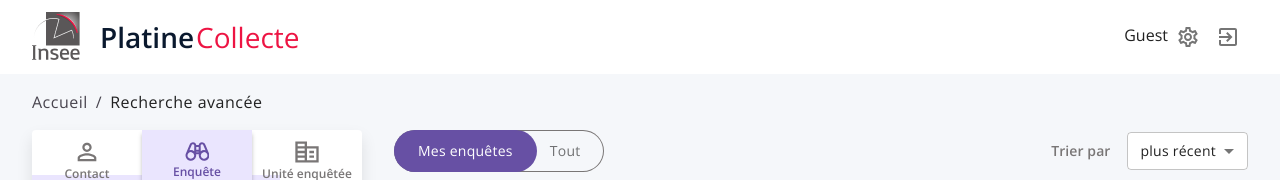
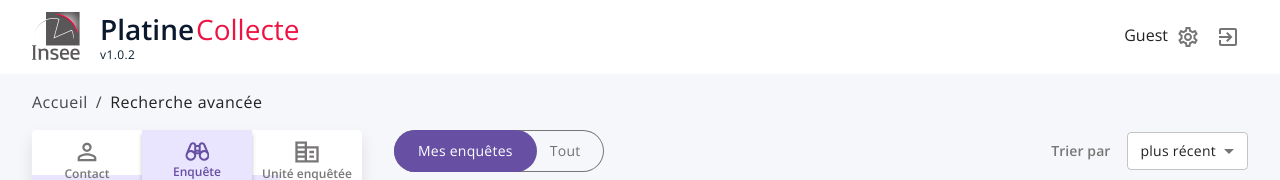
Before and after one commit to InseeFr/Platine-Management, a React (Vite) app: page /search/surveys in a window 1280 px wide. Shown: the top 180 px of the page. Built offline with nearby package versions, Linux system fonts and the light colour scheme; no server answers.

Commit message:
chore - finalize pr

```diff
--- a/src/hooks/useFetchQuery.ts
+++ b/src/hooks/useFetchQuery.ts
@@ -60,7 +60,7 @@ export function useInfiniteFetchQuery<Path extends APIPaths, Options extends API
     },
   };
   const result = useInfiniteQuery({
-    initialPageParam: 1,
+    initialPageParam: 0,
     queryKey: key,
     queryFn: ({ pageParam }) =>
       fetchAPI(path, {
--- a/src/pages/Search/SearchSurveys.tsx
+++ b/src/pages/Search/SearchSurveys.tsx
@@ -56,7 +56,7 @@ export function ItemCard({ survey }: { survey: Item }) {
           <Row gap={1} mb={5}>
             <BinocularIcon />
             <Typography variant="titleLarge" fontWeight={600} color="text.primary">
-              {survey.id}
+              {survey.sourceId}
             </Typography>
           </Row>
           <Box mb={2} typography="bodyMedium" fontWeight={600} color="text.secondary">
--- a/src/ui/Header.tsx
+++ b/src/ui/Header.tsx
@@ -1,10 +1,11 @@
-import { Box, IconButton, Link } from "@mui/material";
+import { Box, IconButton, Link, Stack, Typography } from "@mui/material";
 import SettingsOutlinedIcon from "@mui/icons-material/SettingsOutlined";
 import ExitToAppIcon from "@mui/icons-material/ExitToApp";
 import { Link as RouterLink } from "react-router-dom";
 import { Row } from "./Row.tsx";
 import { PropsWithChildren } from "react";
 import { useUser, useLogout } from "../hooks/useAuth.ts";
+import packageInfo from "../../package.json";
 
 export function Header() {
   const { preferred_username } = useUser();
@@ -14,12 +15,17 @@ export function Header() {
     <Row px={4} py={1} height={74} justifyContent="space-between" bgcolor="white">
       <Row gap={2.5} component={HomeLink}>
         <img src="/logoInsee.png" alt="" width={48} height={50} />
+        <Stack>
           <Row typography="headlineMedium" gap={0.25} color="red.main" component="span">
             <Box component="span" color="black.main" fontWeight={600}>
               Platine
             </Box>
             Collecte
           </Row>
+          <Typography variant="bodySmall" color="black.main">
+            v{packageInfo.version}
+          </Typography>
+        </Stack>
       </Row>
       <Box>
         {preferred_username}
```
Lines whose indentation alone changed are shown as unchanged.
